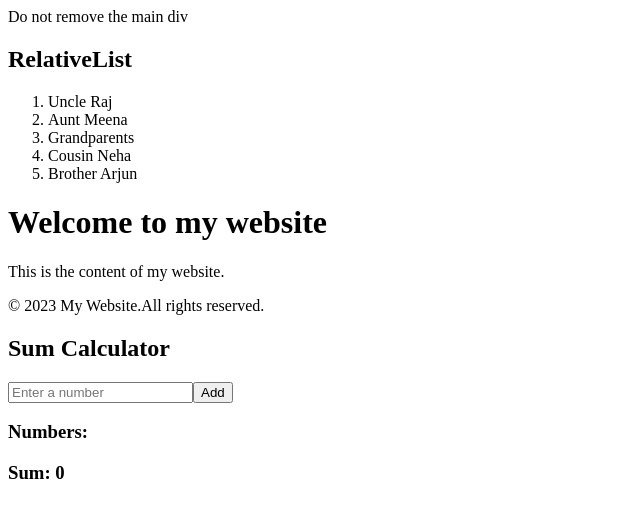
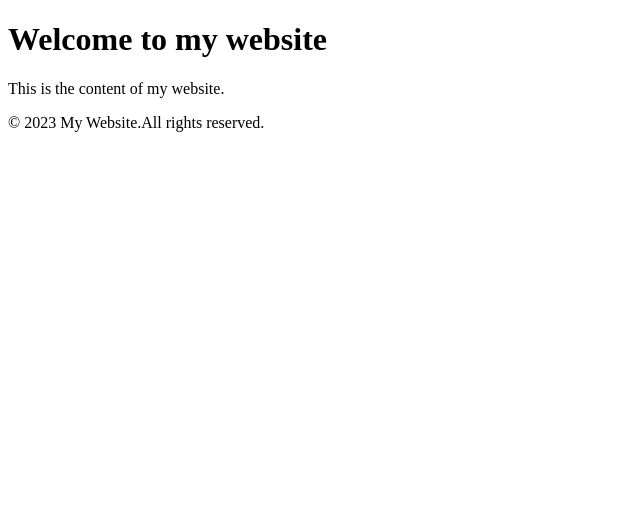
Before and after one commit to acciojob/relative-list-react-rambabu1458, a React app: page / in a window 1280 px wide. Shown: the top 518 px of the page, without its empty margins (0-640 px from the left). Built offline with nearby package versions, Linux system fonts and the light colour scheme.

Commit message:
PageLayout

```diff
--- a/src/components/App.js
+++ b/src/components/App.js
@@ -7,15 +7,15 @@ const App = () => {
   const date = new Date().getFullYear();
   return (
     <div id="main">
-      Do not remove the main div
-      <RelativeList />
+      {/* Do not remove the main div
+      <RelativeList /> */}
       <PageLayout
         header={<h1>Welcome to my website</h1>}
         footer={<p>&copy; 2023 My Website.All rights reserved.</p>}
       >
         <p>This is the content of my website.</p>
       </PageLayout>
-      <SumCalculator/>
+      {/* <SumCalculator/> */}
     </div>
   );
 };
```
